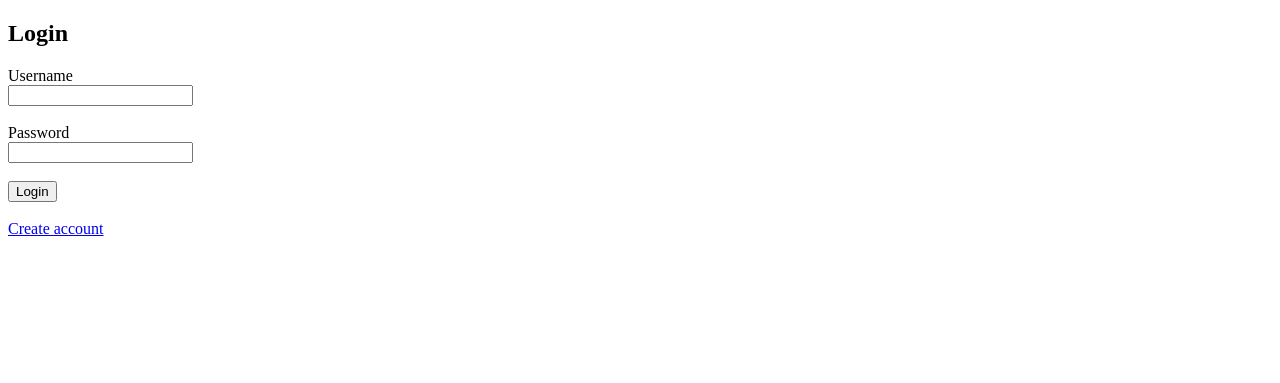
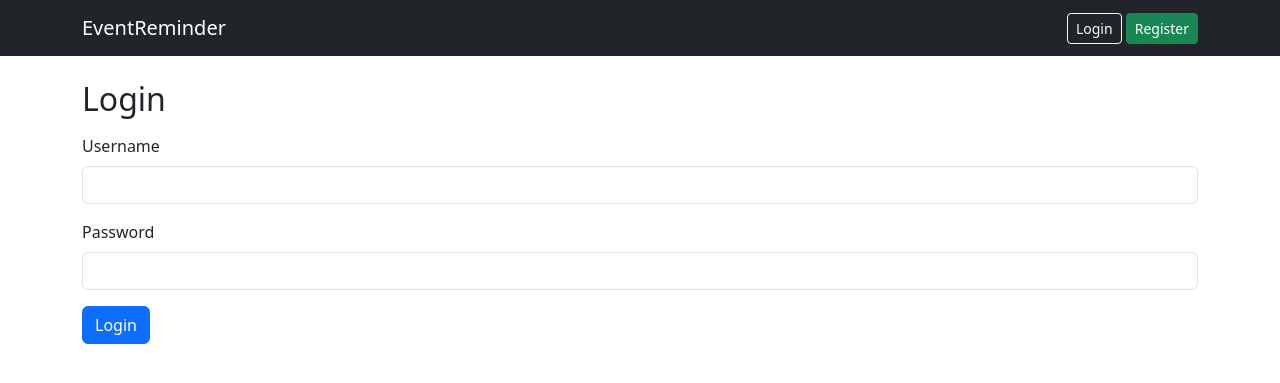
Before and after one commit to anfaruk00797-dev/LeadFlare, a Flask app: page /login in a window 1280 px wide. Shown: the top 383 px of the page. Run offline with Flask 3, Linux system fonts and the light colour scheme.

Commit message:
update login file

```diff
--- a/templates/login.html
+++ b/templates/login.html
@@ -1,27 +1,21 @@
-<!DOCTYPE html>
-<html>
+{% extends "base.html" %}
 
-<head>
-    <title>Login</title>
-</head>
+{% block title %}Login{% endblock %}
 
-<body>
+{% block content %}
+<h2>Login</h2>
 
-    <h2>Login</h2>
+<form method="POST" class="mt-3">
+    <div class="mb-3">
+        <label class="form-label">Username</label>
+        <input type="text" name="username" class="form-control" required>
+    </div>
 
-    <form method="POST">
-        <label>Username</label><br>
-        <input type="text" name="username" required><br><br>
+    <div class="mb-3">
+        <label class="form-label">Password</label>
+        <input type="password" name="password" class="form-control" required>
+    </div>
 
-        <label>Password</label><br>
-        <input type="password" name="password" required><br><br>
-
-        <button type="submit">Login</button>
-    </form>
-
-    <br>
-    <a href="{{ url_for('register') }}">Create account</a>
-
-</body>
-
-</html>
+    <button class="btn btn-primary">Login</button>
+</form>
+{% endblock %}
```
